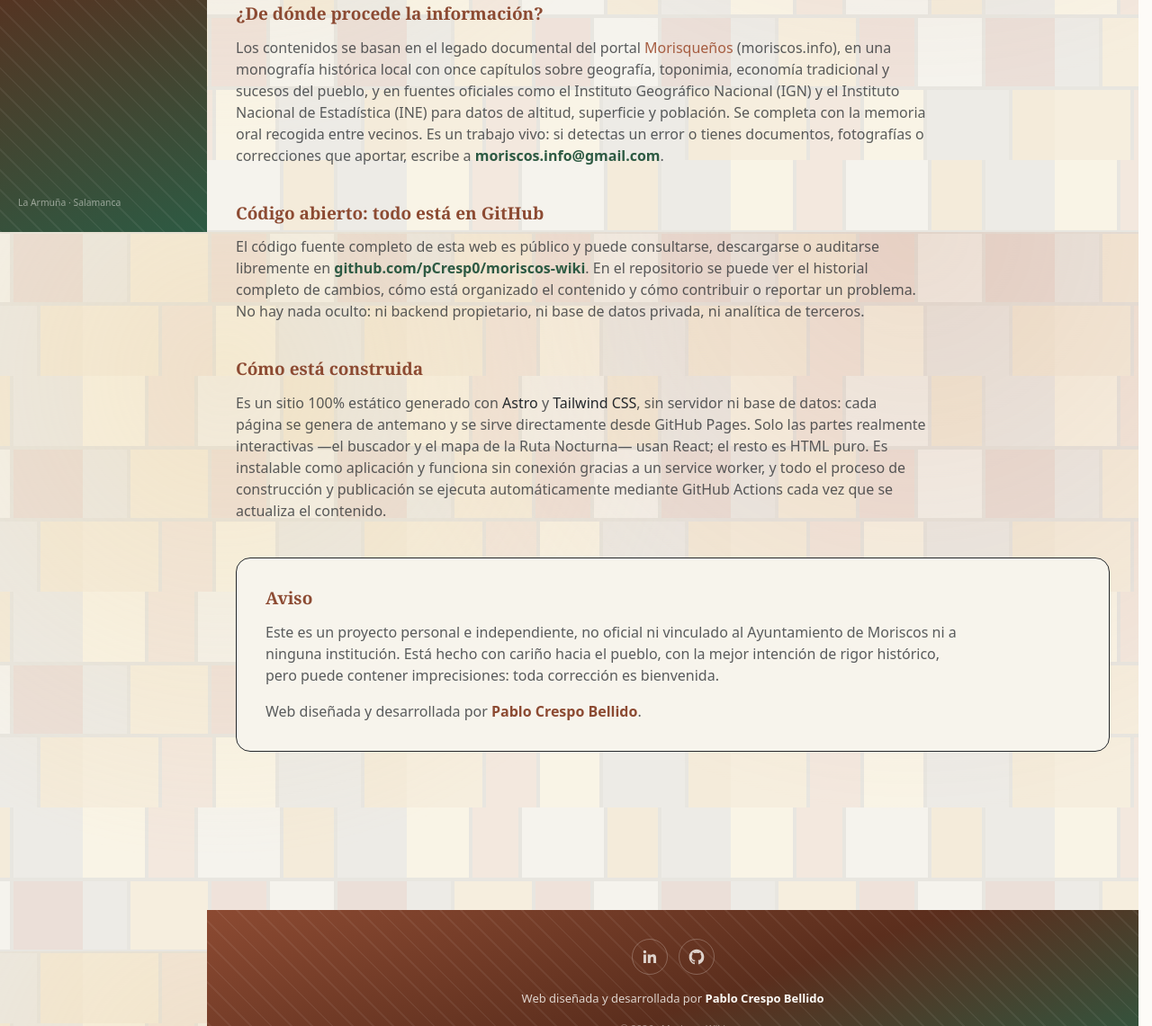
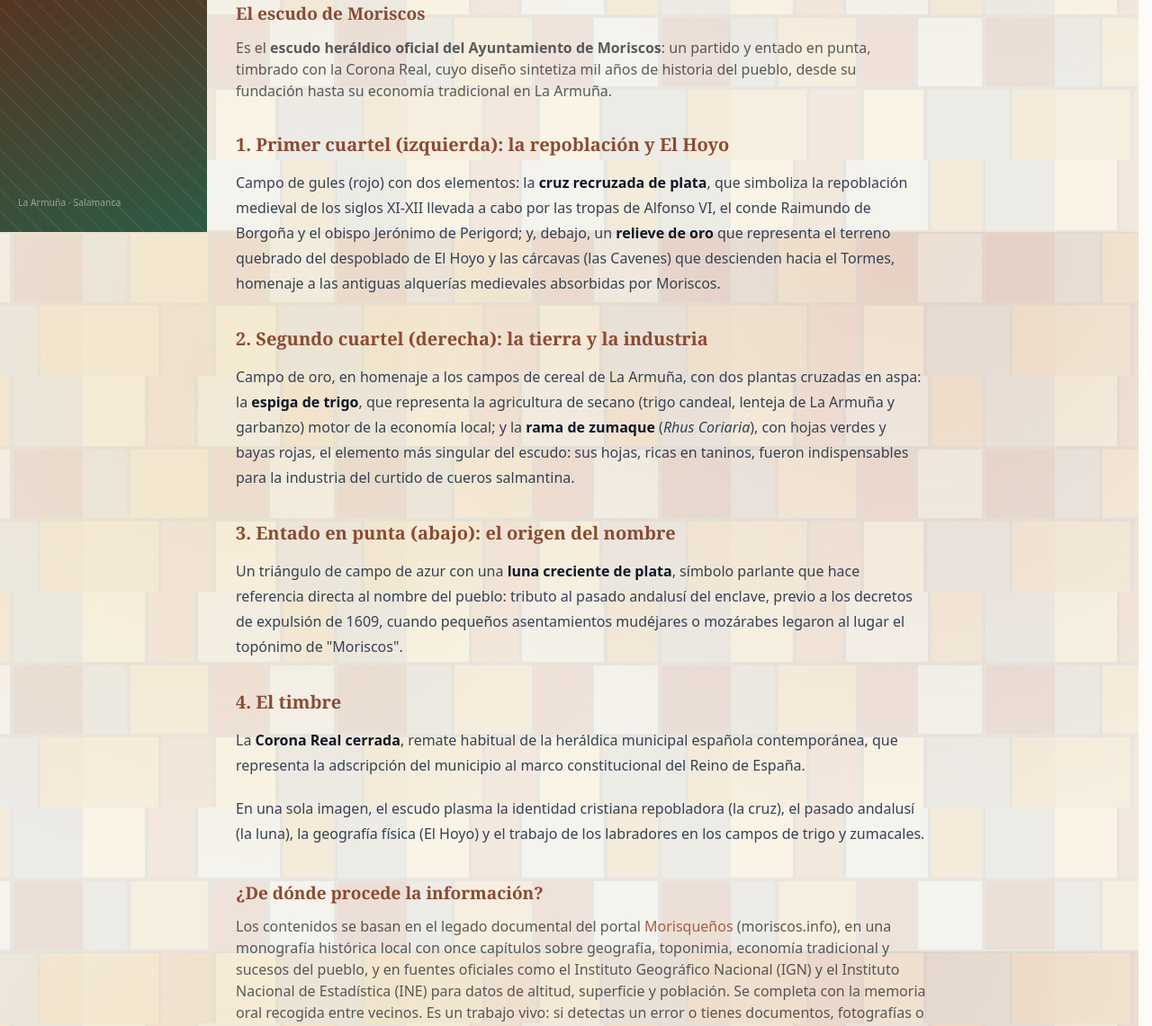
Before and after one commit to mmonge7/Cercadillo, an Astro site: page /moriscos-wiki/sobre-la-web in a window 1280 px wide. Shown: the part 542-1683 px from the top of the page at 90% size. Built offline with nearby package versions, Linux system fonts and the light colour scheme; Astro itself is replaced by a stand-in of ours.

Commit message:
docs: añadir explicación del escudo heráldico de Moriscos a Sobre la web

```diff
--- a/src/pages/sobre-la-web.astro
+++ b/src/pages/sobre-la-web.astro
@@ -26,6 +26,49 @@ import BaseLayout from '../layouts/BaseLayout.astro';
           paisaje&mdash; no dependa solo del boca a boca ni de documentos en papel difíciles de consultar, y quede
           accesible para cualquier vecino, descendiente o curioso que quiera conocerla.
         </p>
+      </article>
+
+      <article>
+        <h2 class="font-serif text-2xl font-semibold text-armuna-dark dark:text-piedra-200">El escudo de Moriscos</h2>
+        <p class="mt-3 max-w-3xl text-tinta/75 dark:text-pergamino-muted/75">
+          Es el <strong>escudo heráldico oficial del Ayuntamiento de Moriscos</strong>: un partido y entado en punta,
+          timbrado con la Corona Real, cuyo diseño sintetiza mil años de historia del pueblo, desde su fundación hasta su
+          economía tradicional en La Armuña.
+        </p>
+        <div class="prose-armuna mt-6 max-w-3xl">
+          <h3>1. Primer cuartel (izquierda): la repoblación y El Hoyo</h3>
+          <p>
+            Campo de gules (rojo) con dos elementos: la <strong>cruz recruzada de plata</strong>, que simboliza la
+            repoblación medieval de los siglos XI-XII llevada a cabo por las tropas de Alfonso VI, el conde Raimundo de
+            Borgoña y el obispo Jerónimo de Perigord; y, debajo, un <strong>relieve de oro</strong> que representa el
+            terreno quebrado del despoblado de El Hoyo y las cárcavas (las Cavenes) que descienden hacia el Tormes,
+            homenaje a las antiguas alquerías medievales absorbidas por Moriscos.
+          </p>
+          <h3>2. Segundo cuartel (derecha): la tierra y la industria</h3>
+          <p>
+            Campo de oro, en homenaje a los campos de cereal de La Armuña, con dos plantas cruzadas en aspa: la
+            <strong>espiga de trigo</strong>, que representa la agricultura de secano (trigo candeal, lenteja de La
+            Armuña y garbanzo) motor de la economía local; y la <strong>rama de zumaque</strong> (<em>Rhus Coriaria</em>),
+            con hojas verdes y bayas rojas, el elemento más singular del escudo: sus hojas, ricas en taninos, fueron
+            indispensables para la industria del curtido de cueros salmantina.
+          </p>
+          <h3>3. Entado en punta (abajo): el origen del nombre</h3>
+          <p>
+            Un triángulo de campo de azur con una <strong>luna creciente de plata</strong>, símbolo parlante que hace
+            referencia directa al nombre del pueblo: tributo al pasado andalusí del enclave, previo a los decretos de
+            expulsión de 1609, cuando pequeños asentamientos mudéjares o mozárabes legaron al lugar el topónimo de
+            "Moriscos".
+          </p>
+          <h3>4. El timbre</h3>
+          <p>
+            La <strong>Corona Real cerrada</strong>, remate habitual de la heráldica municipal española contemporánea,
+            que representa la adscripción del municipio al marco constitucional del Reino de España.
+          </p>
+          <p>
+            En una sola imagen, el escudo plasma la identidad cristiana repobladora (la cruz), el pasado andalusí (la
+            luna), la geografía física (El Hoyo) y el trabajo de los labradores en los campos de trigo y zumacales.
+          </p>
+        </div>
       </article>
 
       <article>
```
